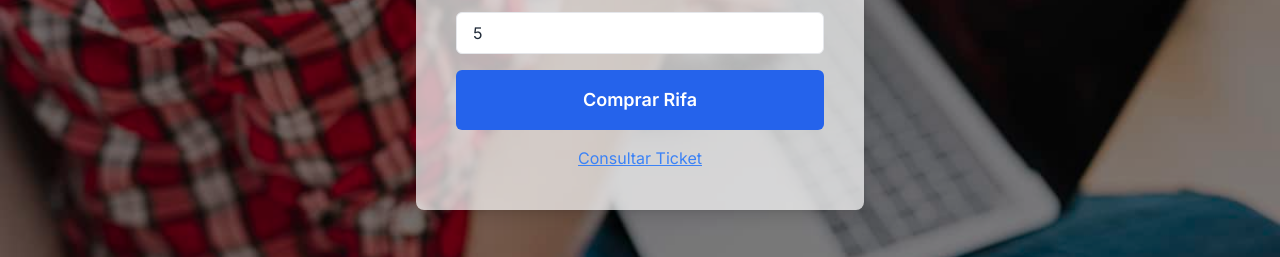
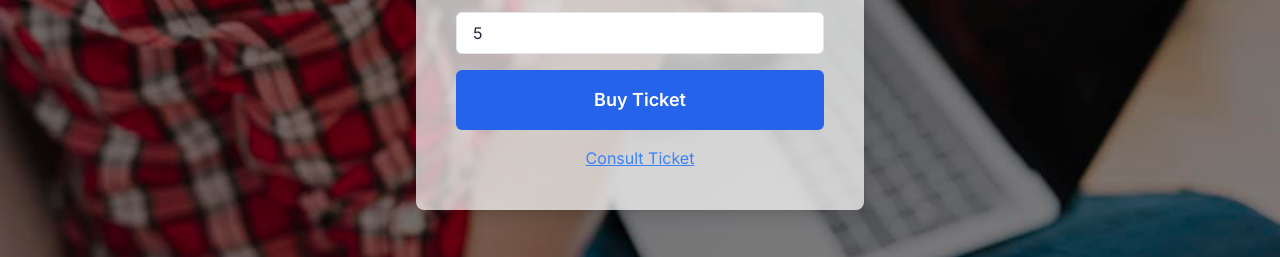
Before and after one commit to RuanDevz/Rifas, a Next.js app: page /form in a window 1280 px wide. Shown: the part 471-728 px from the top of the page. Built offline with nearby package versions, Linux system fonts and the light colour scheme; no server answers.

Commit message:
fix: fix a buy riffle

```diff
--- a/app/form/page.tsx
+++ b/app/form/page.tsx
@@ -162,10 +162,10 @@
             type="submit"
             className="px-8 py-4 bg-blue-600 text-white text-lg font-semibold rounded-md hover:bg-blue-700 transition-colors duration-300"
           >
-            Comprar Rifa
+            Buy Ticket
           </button>
           <Link href="/consultticket">
-            <p className="text-blue-500 underline">Consultar Ticket</p>
+            <p className="text-blue-500 underline">Consult Ticket</p>
           </Link>
         </form>
       </div>
--- a/app/payment-confirmation/page.tsx
+++ b/app/payment-confirmation/page.tsx
@@ -52,7 +52,7 @@
     return (
       <div className="min-h-screen flex items-center justify-center bg-gray-100">
         <div className="bg-white p-8 rounded-lg shadow-lg max-w-md w-full">
-          <h1 className="text-3xl font-bold text-gray-800 mb-6">Loading...</h1>
+          <h1 className="text-3xl font-bold text-gray-800 mb-6">Generating your tickets, please wait...</h1>
         </div>
       </div>
     );
```
